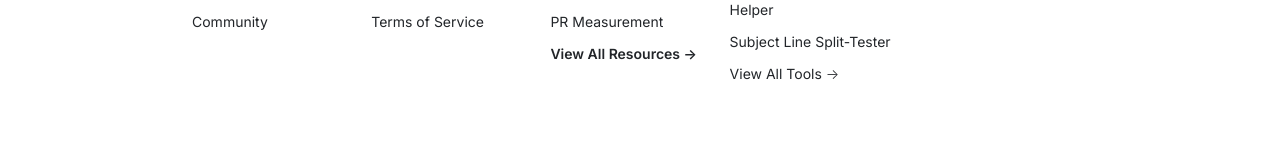
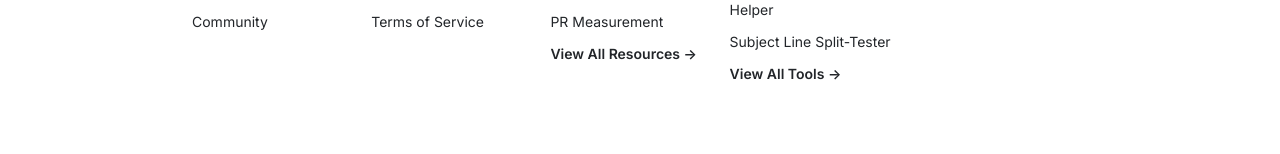
Before and after one commit to ajmcgr/mediaai-tools, a React (Vite) app: page /1 in a window 1280 px wide. Shown: the part 1363-1517 px from the top of the page. Built offline with nearby package versions, Linux system fonts and the light colour scheme.

Commit message:
Bold "View All Tools" link
Made the "View All Tools →" link in the footer bold.
-edited src/components/Footer.tsx

```diff
--- a/src/components/Footer.tsx
+++ b/src/components/Footer.tsx
@@ -143,7 +143,7 @@ const Footer = () => {
                   href="https://tools.trymedia.ai/"
                   target="_blank"
                   rel="noopener noreferrer"
-                  className="block text-sm font-light transition-colors"
+                  className="block text-sm font-semibold transition-colors"
                   style={{ color: '#222529' }}
                 >
                   View All Tools →
```
